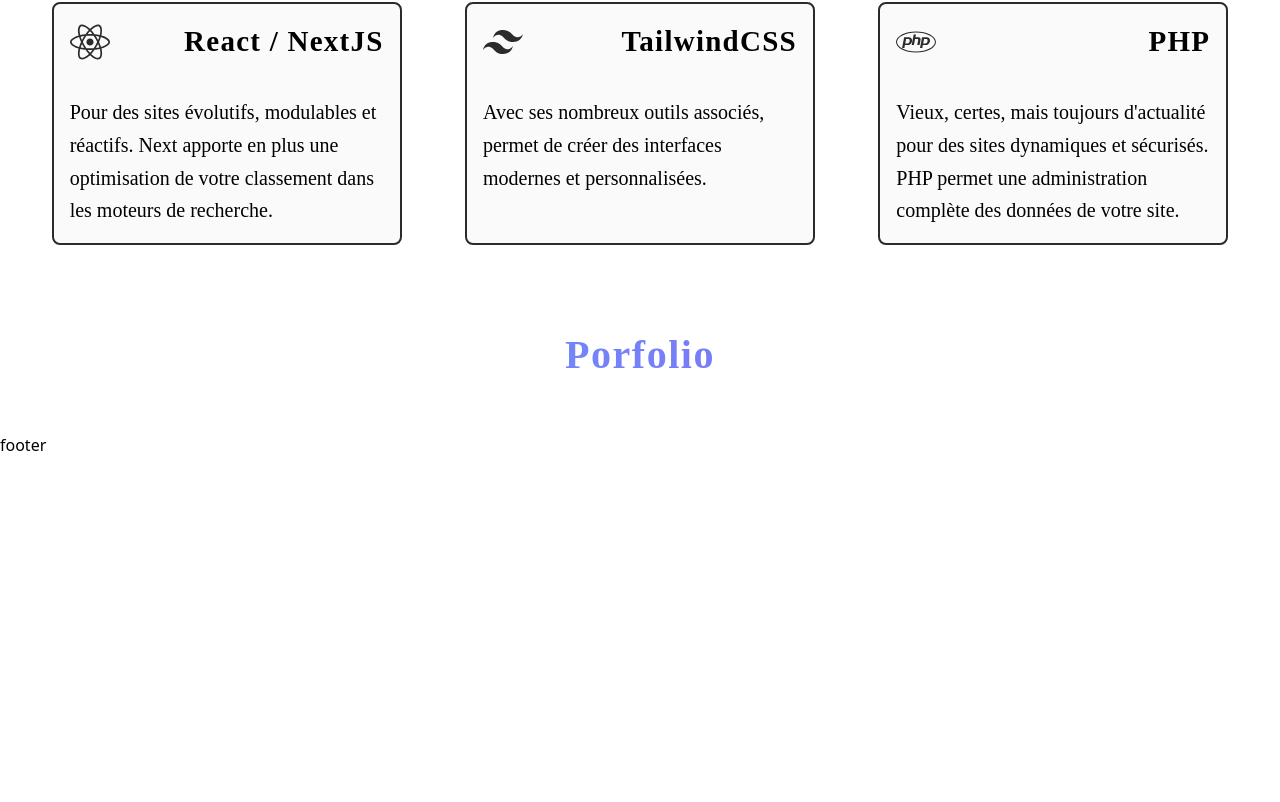
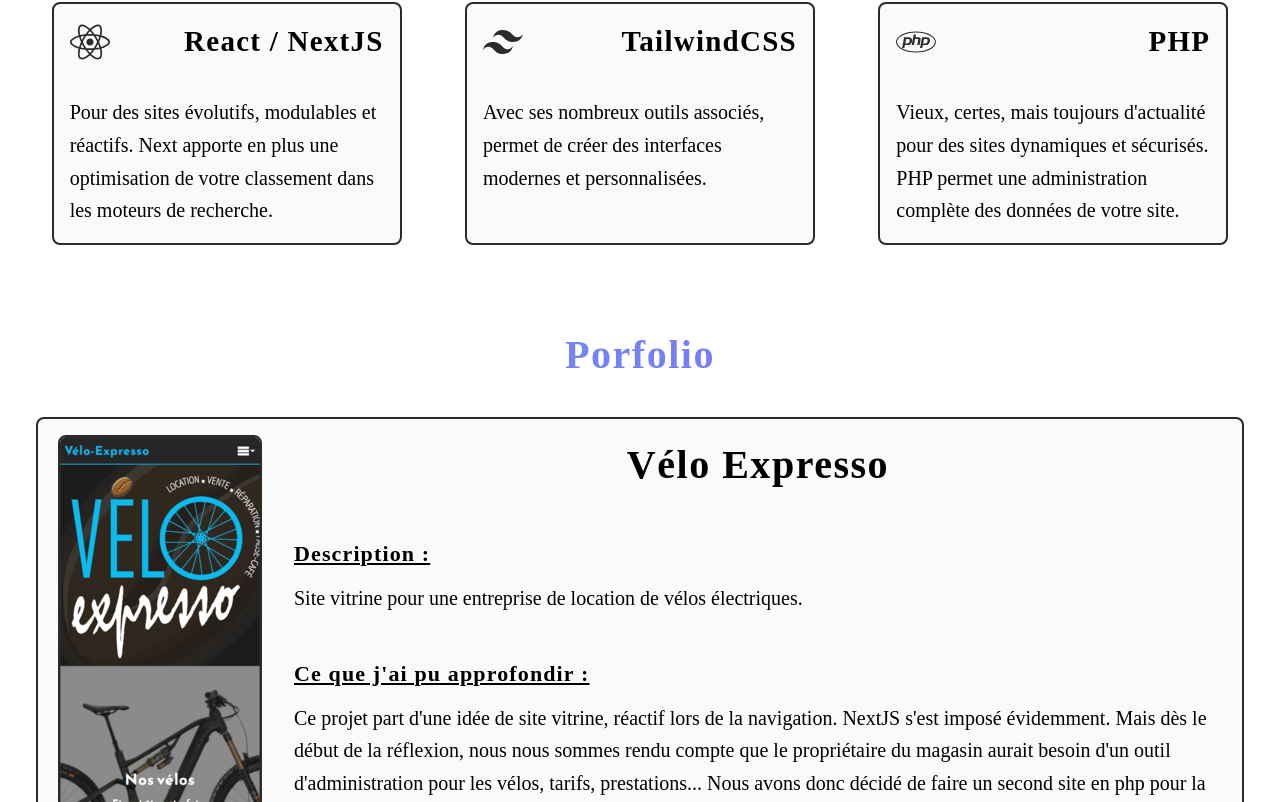
Before and after one commit to ChristopheC-83/c_de_c_front, a Next.js app: page / in a window 1280 px wide. Shown: the part 903-1705 px from the top of the page. Before the commit the page ends 1360 px from the top, so only its background shows below. Built offline with nearby package versions, Linux system fonts and the light colour scheme; a web font is replaced by a local one.

Commit message:
cadres portfolio ok

```diff
--- a/components/homeComponents/portfolio/Portfolio.jsx
+++ b/components/homeComponents/portfolio/Portfolio.jsx
@@ -1,16 +1,16 @@
+import { portfolioList } from "@/datas/portfolioList";
+import PageCard from "./components/PageCard";
 
+export default function Portfolio() {
+  return (
+    <div className="container">
+      <h2 className="text-center clip mb-8">Porfolio</h2>
 
-
- export default function Portfolio() {
-
-
-
-return (
-  <div className="container">
-  <h2 className="text-center clip mb-8">Porfolio</h2>
-
+      <div className="flex flex-col gap-8">
+        {portfolioList.map((page) => (
+          <PageCard key={page.id} page={page} />
+        ))}
+      </div>
     </div>
-
   );
-
 }
--- /dev/null
+++ b/components/homeComponents/portfolio/components/PageCard.tsx
@@ -0,0 +1,85 @@
+/* eslint-disable react/no-unescaped-entities */
+import { PortfolioType } from "@/helpers/customTypes";
+import Image from "next/image";
+import Link from "next/link";
+import {
+  Tooltip,
+  TooltipContent,
+  TooltipProvider,
+  TooltipTrigger,
+} from "@/components/shadcn/tooltip";
+
+type PageCardProps = {
+  page: PortfolioType;
+};
+
+export default function PageCard({ page }: PageCardProps) {
+  return (
+    <div className="flex flex-col  lg:flex-row w-full h-fit justify-center lg:justify-start border-2 border-ring rounded-lg bg-card text-card-foreground px-3  lg:px-1">
+      {/* image pour mobile */}
+      <Link
+        href={page.link}
+        className="w-fit lg:hidden h-fit m-4 rounded-lg overflow-hidden border-2 border-ring shrink-0 mx-auto"
+      >
+        <Image
+          src={page.imageMobile}
+          alt={page.title}
+          width={450}
+          height={300}
+          className=""
+        />
+      </Link>
+      {/* image pour pc */}
+      <Link
+        href={page.link}
+        className="hidden lg:block w-fit h-fit m-4 rounded-lg overflow-hidden border-2 border-ring shrink-0"
+      >
+        <Image
+          src={page.imageDestop}
+          alt={page.title}
+          width={200}
+          height={600}
+        />
+      </Link>
+
+      <div className="flex-1 flex flex-col justify-between p-2 sm:p-3 md:p-4">
+        <h2 className="text-center">{page.title}</h2>
+        <div>
+          <h4 className="mb-3">
+            <u>Description : </u>
+          </h4>
+          <p>{page.description}</p>
+        </div>
+        <div>
+          <h4 className="mb-3">
+            <u>Ce que j'ai pu approfondir : </u>
+          </h4>
+          <p>{page.more}</p>
+        </div>
+        <div className="mb-6">
+          <h4 className="mb-3">
+            <u>Les technos utilisées : </u>
+          </h4>
+          <div className="flex gap-5 flex-wrap w-full">
+            {page.technos.map((techno) => (
+              <TooltipProvider key={techno.id}>
+                <Tooltip>
+                  <TooltipTrigger asChild>
+                    <div className="flex  text-3xl text-ring hover:text-muted-foreground">
+                      {techno.icon}
+                    </div>
+                  </TooltipTrigger>
+                  <TooltipContent>
+                    <p className="text-sm">
+                      {techno.label}
+                    </p>
+                  </TooltipContent>
+                </Tooltip>
+              </TooltipProvider>
+            ))}
+          </div>
+        </div>
+      </div>
+    </div>
+  );
+}
--- a/components/homeComponents/skills/Skills.tsx
+++ b/components/homeComponents/skills/Skills.tsx
@@ -6,7 +6,7 @@ export default function Skills() {
     <div className="container">
       <h2 className="text-center clip mb-8">Compétences</h2>
 
-      <div className="flex flex-col sm:flex-row flex-wrap gap-8">
+      <div className="flex flex-col sm:flex-row flex-wrap gap-8 justify-between">
         {skillsList.map((skill) => (
           <SkillCard key={skill.id} skill={skill} />
         ))}
--- a/components/homeComponents/skills/components/SkillCard.tsx
+++ b/components/homeComponents/skills/components/SkillCard.tsx
@@ -7,7 +7,7 @@ type SkillCardProps = {
 export default function SkillCard({skill}: SkillCardProps) {
 
   return (
-    <div className="w-[350px] mx-auto border-2 border-ring p-2 xs:p-3 sm:p-4 flex flex-col gap-y-4 rounded-lg bg-card text-card-foreground 	">
+    <div className="w-[350px] mx-auto border-2 border-ring p-2 xs:p-3 sm:p-4 flex flex-col gap-y-4 rounded-lg  bg-card text-card-foreground 	">
       <div className="flex justify-between items-center mb-4 ">
         <h2 className="text-ring">{skill.icon}</h2><h3>{skill.label}</h3>
       </div>
--- a/datas/portfolioList.tsx
+++ b/datas/portfolioList.tsx
@@ -41,8 +41,8 @@ export const portfolioList: PortfolioType[] = [
   {
     id: 2,
     title: "Un poseur de cuisines",
-    imageDestop: "/images/portfolio/portrait_cuisine-min.png",
-    imageMobile: "/images/portfolio/paysage_cuisine-min.png",
+    imageDestop: "/images/portfolio/portrait_cuisines-min.png",
+    imageMobile: "/images/portfolio/paysage_cuisines-min.png",
     description: "Site vitrine pour un artisan poseur de cuisines.",
     link: "https://christophe-cuisine.fr/",
     githubFront: "",
```
Also changed, not shown: public/images/portfolio/paysage_cuisines-min.png (renamed from public/images/portfolio/paysage_cuisine-min.png).
